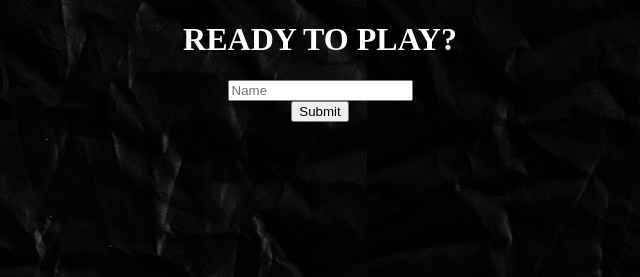
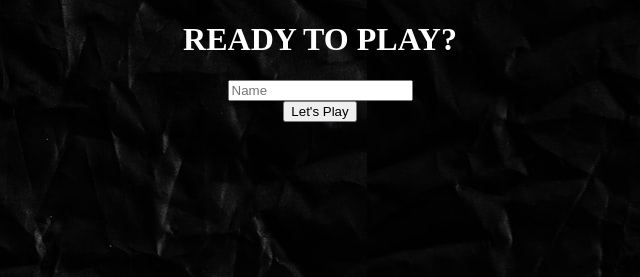
Before and after one commit to adominguez15722/Foundations-Capstone-Project, a website: page public/landing.html in a window 1280 px wide. Shown: the top 277 px of the page, 320-960 px from the left. Drawn offline with nearby package versions, Linux system fonts and the light colour scheme.

Commit message:
Changed submit button wording

```diff
--- a/public/landing.html
+++ b/public/landing.html
@@ -13,7 +13,7 @@
     <form action="">
             <input type="text" name="" id="username" placeholder="Name">
             <br>
-            <button id="subBtn">Submit</button>
+            <button id="subBtn">Let's Play</button>
     </form>
     <script src="https://unpkg.com/axios/dist/axios.min.js"></script>
     <script src="./landing.js"></script>
```
